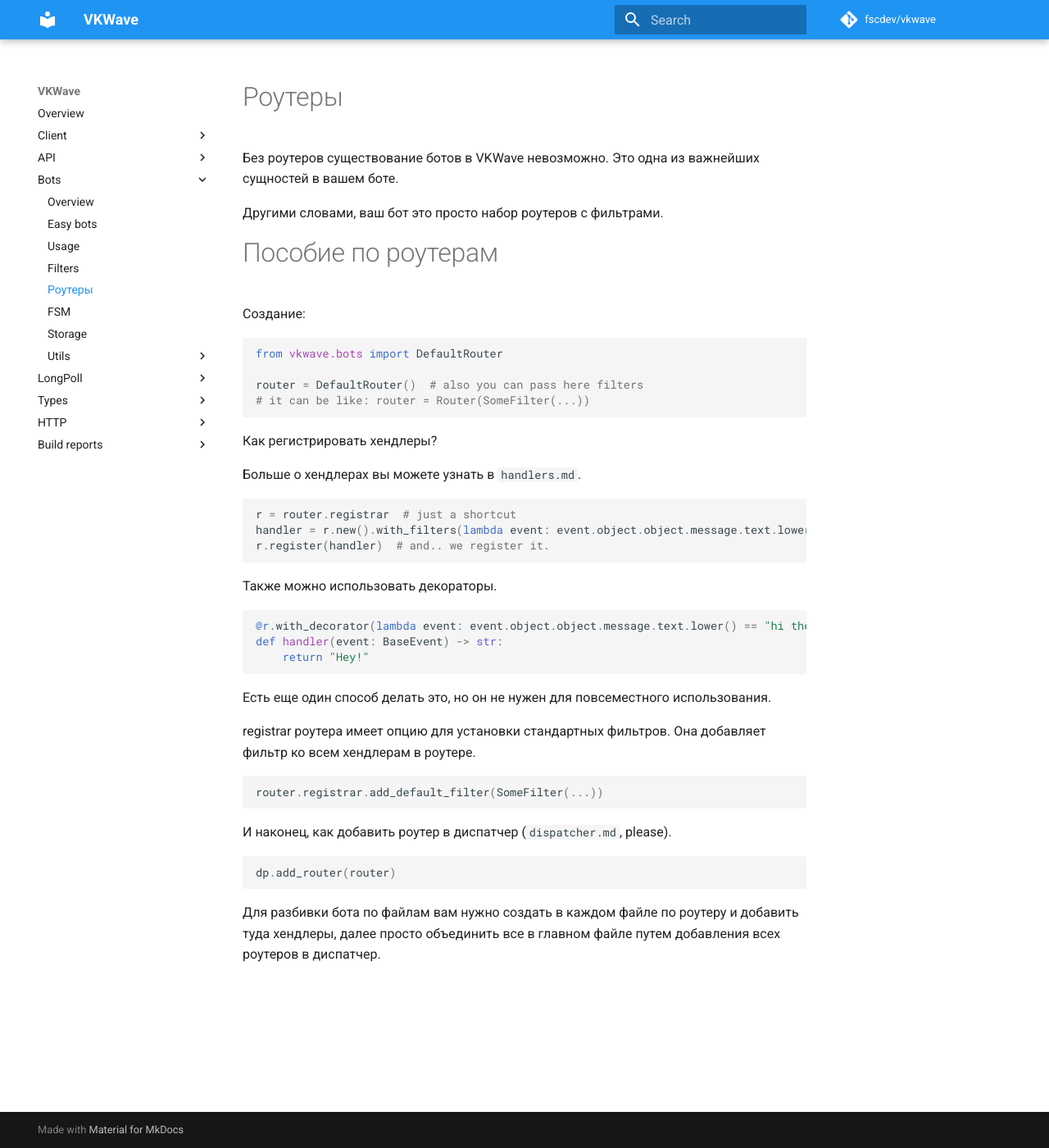
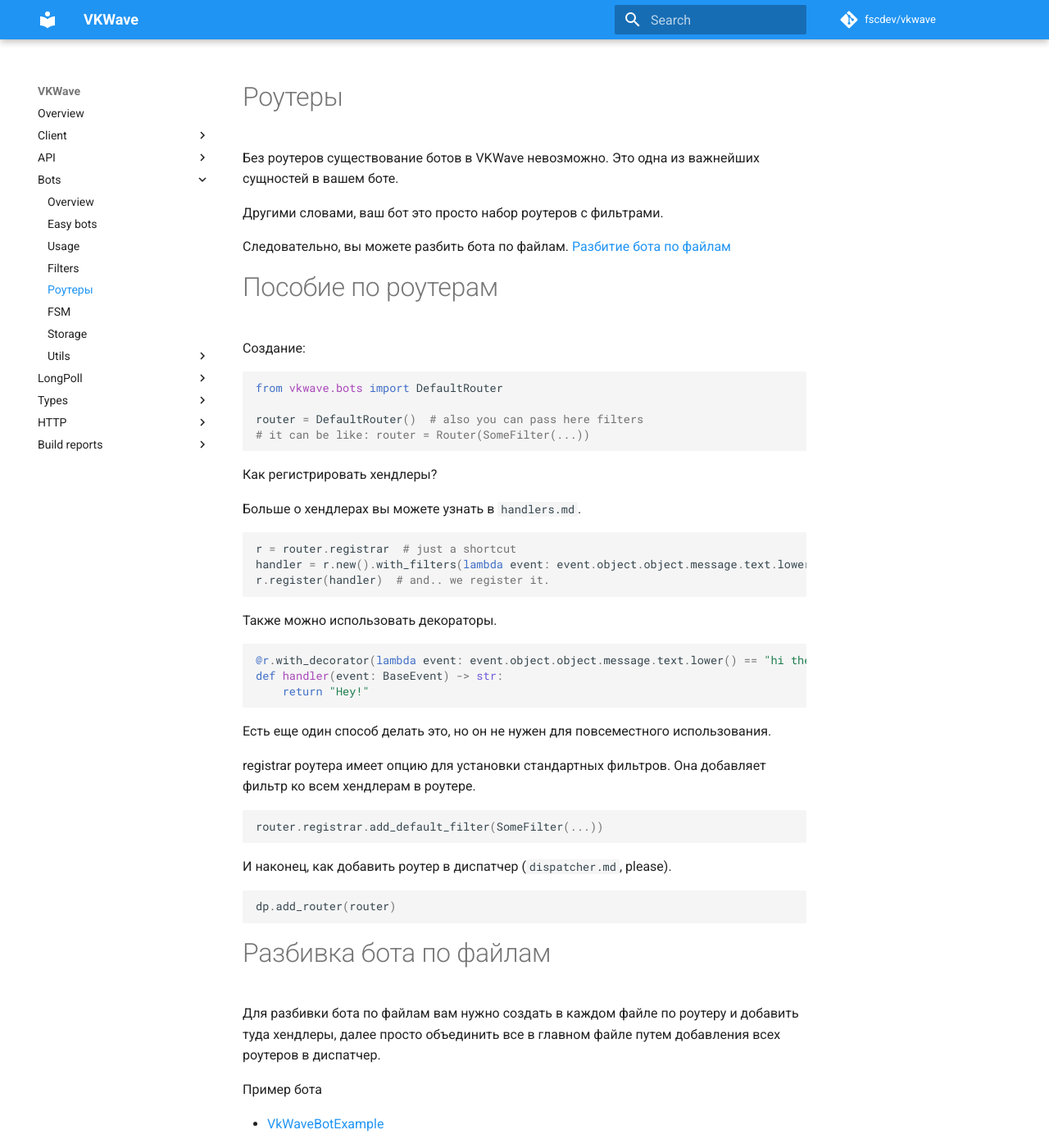
Before and after one commit to prostomarkeloff/vkwave, an MkDocs documentation site: the page built from docs/bots/routers.md, in a window 1280 px wide and 1400 px high. Shown: the whole window at 82% size. Built offline with MkDocs 1.6.1 and Material for MkDocs 9.7.7, drawn with Linux system fonts in a browser that asks for light colours; comment, search, counter and statistics services are not loaded.

Commit message:
Update routers.md (#108)

````diff
--- a/docs/bots/routers.md
+++ b/docs/bots/routers.md
@@ -3,6 +3,9 @@
 Без роутеров существование ботов в VKWave невозможно. Это одна из важнейших сущностей в вашем боте.
 
 Другими словами, ваш бот это просто набор роутеров с фильтрами.
+
+Следовательно, вы можете разбить бота по файлам.
+[Разбитие бота по файлам](#Пособие-по-роутерам)
 
 # Пособие по роутерам
 
@@ -46,4 +49,10 @@ router.registrar.add_default_filter(SomeFilter(...))
 dp.add_router(router)
 ```
 
+# Разбивка бота по файлам
+
 Для разбивки бота по файлам вам нужно создать в каждом файле по роутеру и добавить туда хендлеры, далее просто объединить все в главном файле путем добавления всех роутеров в диспатчер.
+
+Пример бота
+
+- [VkWaveBotExample](https://github.com/kesha1225/VkWaveBotExample)
````
